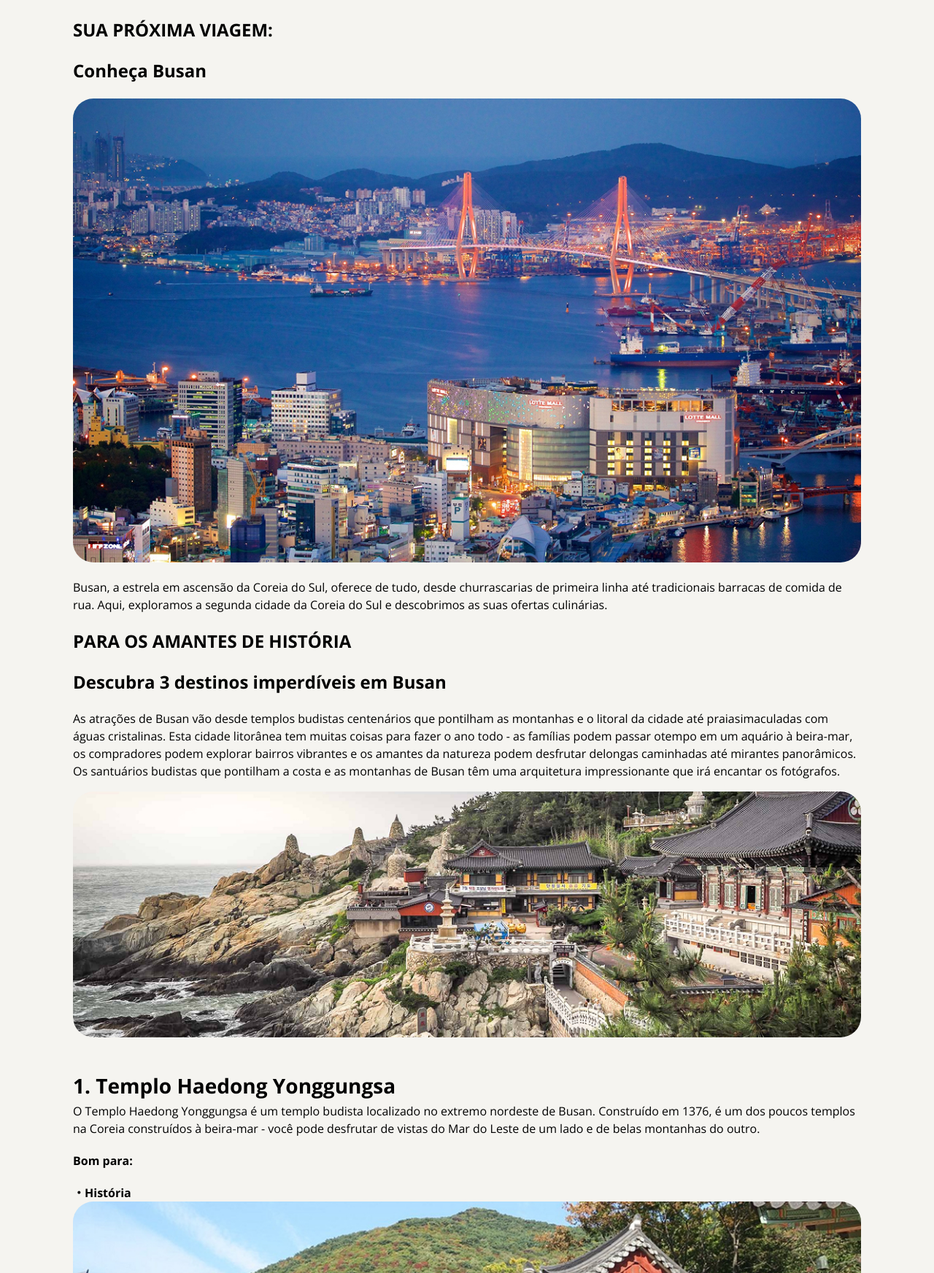
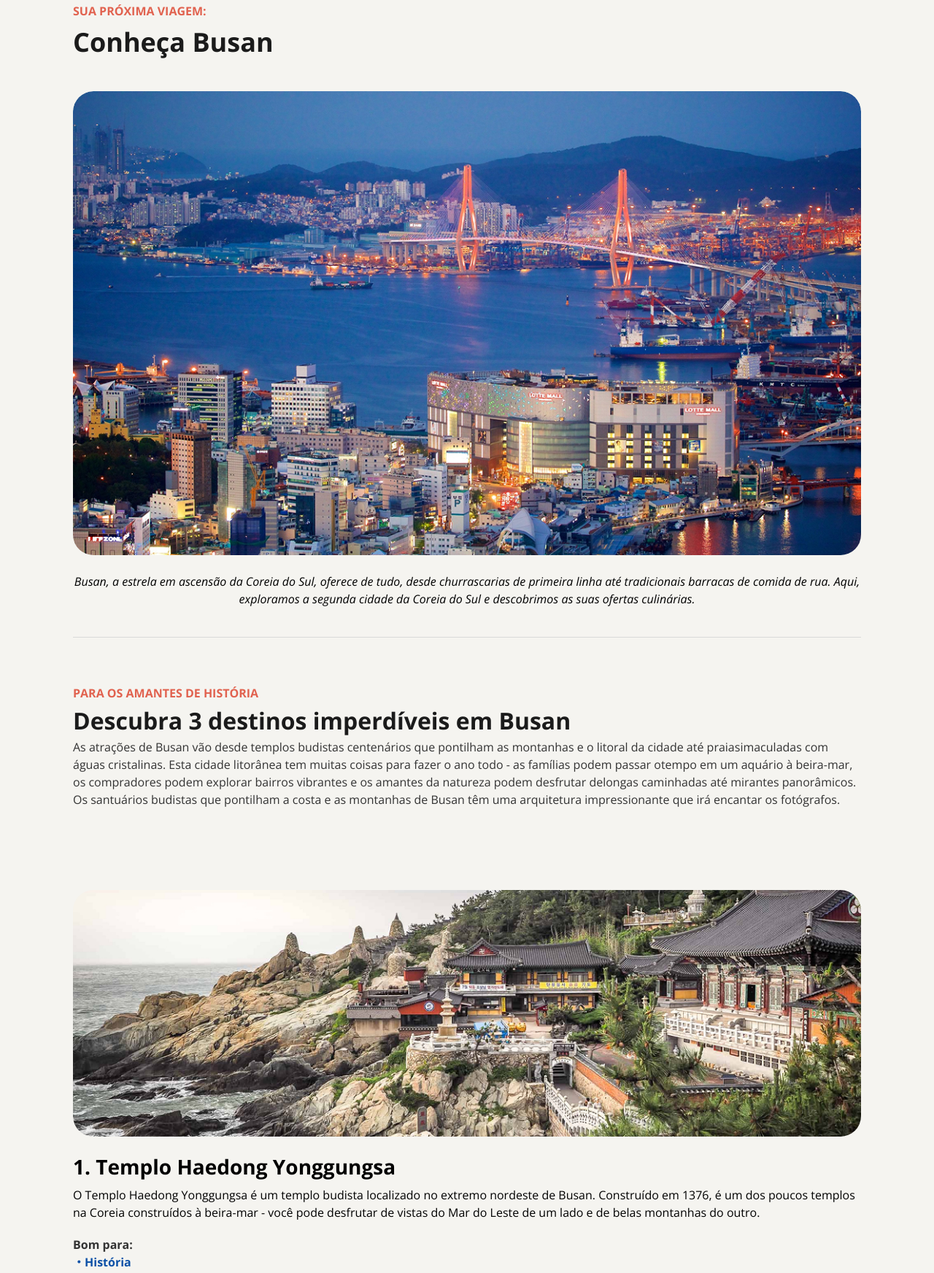
Before and after one commit to FrancieleBecker/Projeto-local-turistico, a plain HTML site: page index.html in a window 1280 px wide. Shown: the part 17-1762 px from the top of the page at 73% size. Drawn offline with nearby package versions, Linux system fonts and the light colour scheme.

Commit message:
ajuste footer, id para class Titulo, id Imagem-, estilo titulo da pagina, subtitulo, adicionando outro divider e ajuste nos marcadores

```diff
--- a/index.html
+++ b/index.html
@@ -15,19 +15,21 @@
 <body>
   <div id="page">
     <main>
-      <section id="Titulo">
+      <section class="Titulo">
         <h1>SUA PRÓXIMA VIAGEM:</h1>
         <h2>Conheça Busan</h2>
       </section>
 
-      <section id="Imagem e descrição da imagem principal">
+      <section id="Imagem-e-descricao-da-imagem-principal">
         <img src="assets/busan.jpg" alt="">
         <p>
           Busan, a estrela em ascensão da Coreia do Sul, oferece de tudo, desde churrascarias de primeira linha até   tradicionais barracas de comida de rua. Aqui, exploramos a segunda cidade da Coreia do Sul e descobrimos as suas ofertas culinárias.
         </p>
       </section>
 
-      <section id="Title list">
+      <div class="divider"></div>
+
+      <section id="Title-list">
         <h1>PARA OS AMANTES DE HISTÓRIA</h1>
         <h2>Descubra 3 destinos imperdíveis em Busan</h2>
 
@@ -46,7 +48,7 @@
           </p>
 
           <h4>Bom para:</h4>
-          <h4>・História</h4>
+          <h5>・História</h5>
 
         <img src="assets/templo beomeo-sa.jpg" alt="Templo Beomeo-sa">
         <li><h3>2. Templo Beomeo-sa</h3></li>
@@ -56,7 +58,7 @@
           </p>
 
           <h4>Bom para:</h4>
-          <h4>・História</h4>
+          <h5>・História</h5>
 
         <img src="assets/parque yongdusan.jpg" alt="Parque Yongdusan">
         <li><h3>3. Parque Yongdusan</h3></li>
@@ -75,7 +77,7 @@
             <li>Orçamento</li>
           </ul>
 
-      <div class="divider"></div>
+      <div class="divider2"></div>
 
       <section id="Description">
         <p>
@@ -85,12 +87,10 @@
     </main>
   </div>
 
-<footer>
-  <p>Feito com <img src="assets/heart.svg" alt="Coracao"> pela Rocketseat</p>
-</footer>
-
+  <div class="footer-container">
+    <footer>
+      <p>Feito com <img src="assets/heart.svg" alt="Coracao"> pela Rocketseat</p>
+    </footer>
+  </div>
 </body>
-
-
-
 </html>
--- a/style.css
+++ b/style.css
@@ -26,6 +26,22 @@ body {
   align-items: center;
 }
 
+.Titulo h1 {
+  font-size: 16px;
+  font-weight: bold;
+  color: #E1624F;
+  margin: 0;
+  padding: 0 0 0 0;
+}
+
+.Titulo h2 {
+  font-size: 36px;
+  font-weight: bold;
+  color: #1B1B1B;
+  padding: 4px 0 40px 0;
+  margin: 0;
+}
+
 h1, h2 {
   text-align: left;
 }
@@ -45,11 +61,67 @@ h4 {
   flex-direction: column;
   align-items: center;
   text-align: center;
+  border-radius: 28px;
+  overflow: hidden;
 }
 
 #Imagem-e-descricao-da-imagem-principal p {
   font-size: 16px;
   text-align: center;
+  font-style: italic;
+  margin: 0;
+  padding: 0 0 40px;
+  margin-top: 24px;
+}
+
+#Imagem-e-descricao-da-imagem-principal img {
+  max-width: 100%;
+  height: auto;
+  margin: 0;
+}
+
+
+#Title-list h1 {
+  margin: 64px 0 0 0;
+  font-size: 16px;
+  font-weight: bold;
+  color: #E1624F;
+  padding: 0;
+}
+
+#Title-list h2 {
+  margin: 2px 0 0 0;
+  font-size: 32px;
+  font-weight: bold;
+  color: #1B1B1B;
+  padding: 0;
+}
+
+#Title-list p {
+  margin: 0;
+  font-size: 16px;
+  font-weight: regular;
+  color: #333333;
+  padding: 0 0 64px;
+}
+
+ol h3 {
+  margin-top: 20px;
+  font-size: 28px;
+  padding: 0 0 4px;
+}
+
+ol h4 {
+  font-size: 16px;
+  font-weight: bold;
+  color: #333333;
+}
+
+ol h5 {
+  font-size: 16px;
+  font-weight: bold;
+  color: #0C51A7;
+  margin: 0;
 }
 
 ol {
@@ -82,7 +154,7 @@ ol img {
   max-width: 100%;
   height: auto;
   border-radius: 28px;
-  margin-bottom: 5px;
+  margin-top: 48px;
 }
 
 img {
@@ -92,17 +164,26 @@ img {
 }
 
 ul {
-  list-style-type: disc;
   padding: 0;
   margin: 0;
-  display: block;
-  padding: 0;
-  width: 100%;
-  list-style-position: inside;
+  font-weight: bold;
+  /* padding-left: 5px; */
+  list-style: none;
 }
 
-ul li::marker {
+ul li::before {
+  content: "\2022";
+  font-size: 16px;
+  position: absolute;
+  left: 4px;
+  top: 0;
   color: black;
+}
+
+ul li {
+  padding-left: 15px;
+  position: relative;
+  line-height: auto;
 }
 
 ul li:nth-child(1) {
@@ -120,12 +201,20 @@ ul li:nth-child(3) {
 .divider {
   width: 100%;
   height: 1px;
-  margin: 36px 0;
+  /* margin: 40px 0 40px 0; */
+  background-color: #d9d9d9;
+}
+
+.divider2 {
+  width: 100%;
+  height: 1px;
+  margin: 40px 0 40px 0;
   background-color: #d9d9d9;
 }
 
 #Description {
   text-align: center;
+  font-size: 16px;
 }
 
 footer {
@@ -134,5 +223,4 @@ footer {
   padding: 20px 0;
   margin-top: auto;
   font-size: 16px;
-
 }
```
